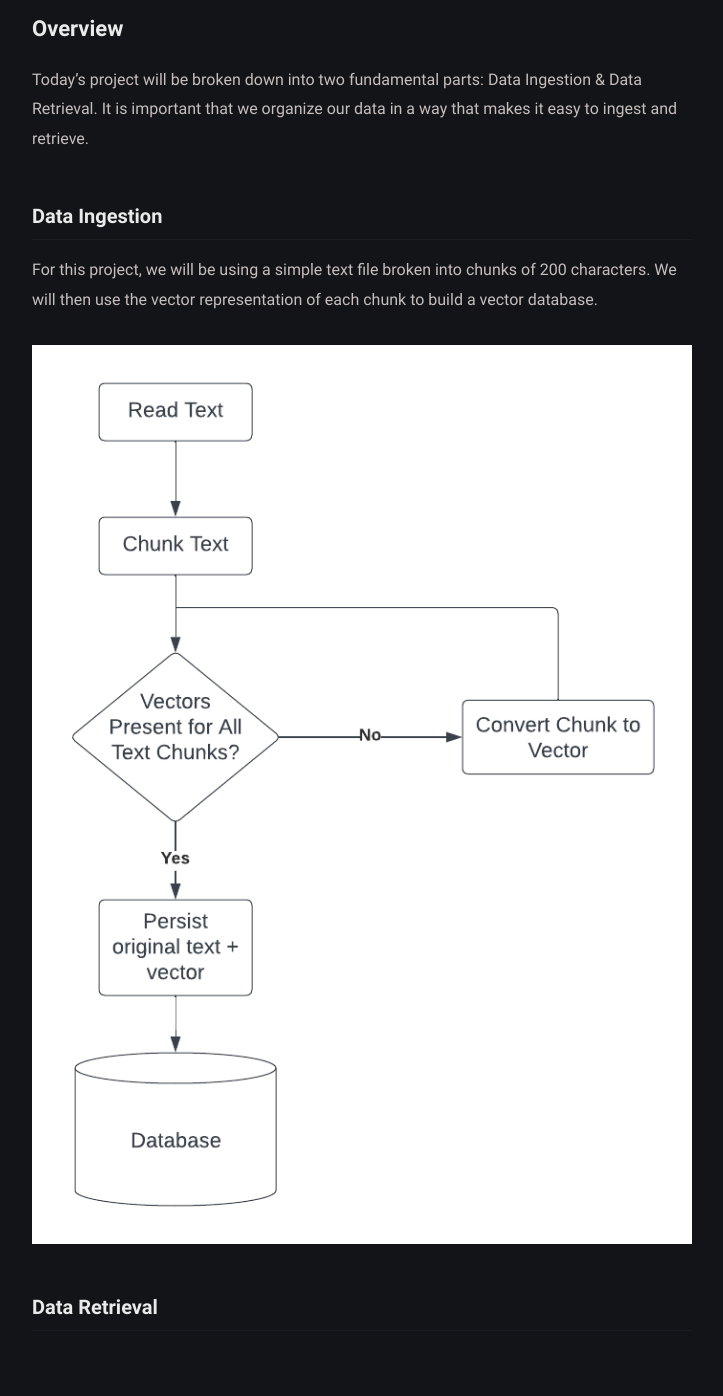
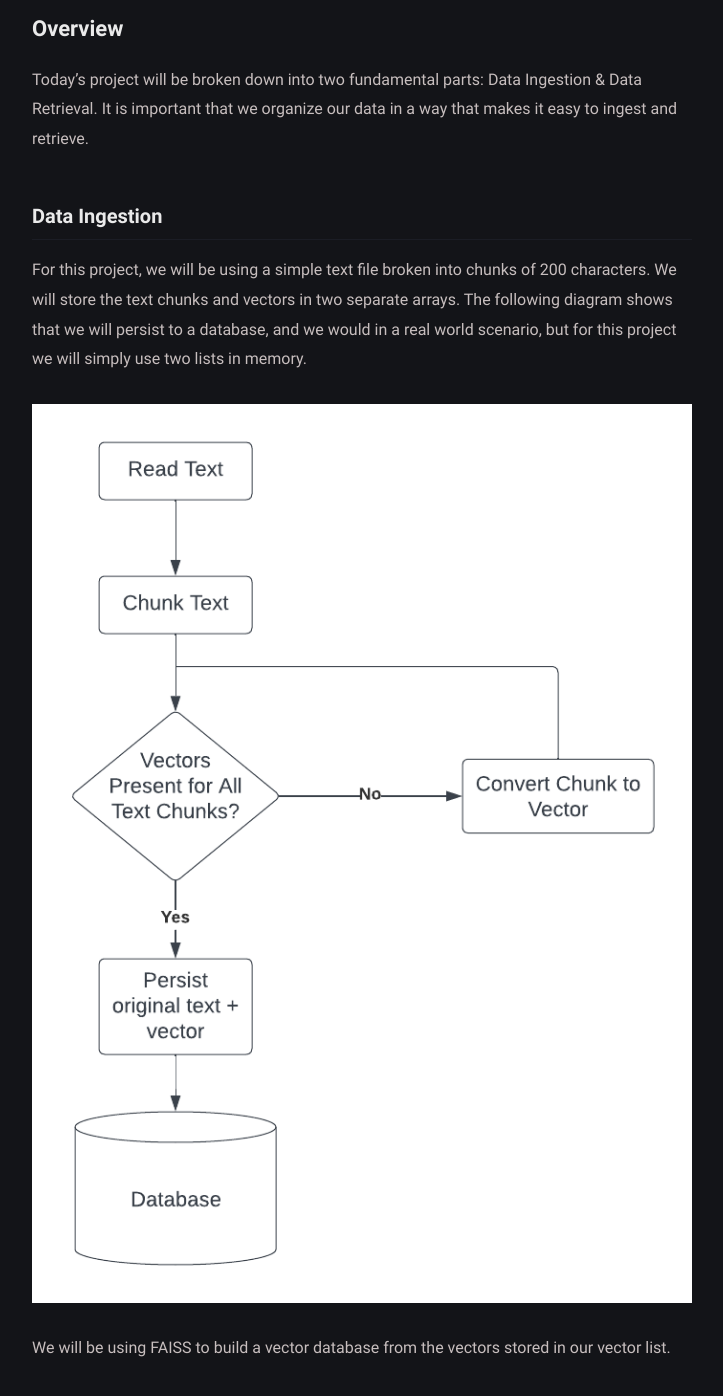
Before and after one commit to johnsosoka/site-johnsosoka-com, a Jekyll site: the page built from website/blog/_posts/2023-07-07-custom-gpt-data.md, in a window 1280 px wide and 1400 px high, scrolled down 1397 px. Shown: the top 1396 px of the window, without its empty margins (278-1001 px from the left). Built offline with Jekyll 4.4.1, drawn with Linux system fonts in a browser that asks for light colours.

Commit message:
saving progress.

```diff
--- a/website/Gemfile
+++ b/website/Gemfile
@@ -22,6 +22,7 @@ group :jekyll_plugins do
   gem 'jekyll-sitemap', '~> 1.4'
   gem 'jekyll-compose', '~> 0.12.0'
   gem 'jekyll-postfiles', '~> 3.1'
+  gem 'jekyll-admin', '~> 0.11.1'
 end
 
 # Windows does not include zoneinfo files, so bundle the tzinfo-data gem
--- a/website/blog/_posts/2023-07-07-custom-gpt-data.md
+++ b/website/blog/_posts/2023-07-07-custom-gpt-data.md
@@ -37,9 +37,13 @@ organize our data in a way that makes it easy to ingest and retrieve.
 
 ### Data Ingestion
 
-For this project, we will be using a simple text file broken into chunks of 200 characters. We will then use the vector
-representation of each chunk to build a vector database.
+For this project, we will be using a simple text file broken into chunks of 200 characters. We will store the text chunks
+and vectors in two separate arrays. The following diagram shows that we will persist to a database, and we would in a real
+world scenario, but for this project we will simply use two lists in memory.
 
 ![gdpr](/assets/img/blog/custom-gpt-data/data-ingest.png)
 
+We will be using FAISS to build a vector database from the vectors stored in our vector list.
+
+
 ### Data Retrieval
```
Also changed, not shown: website/Gemfile.lock.
